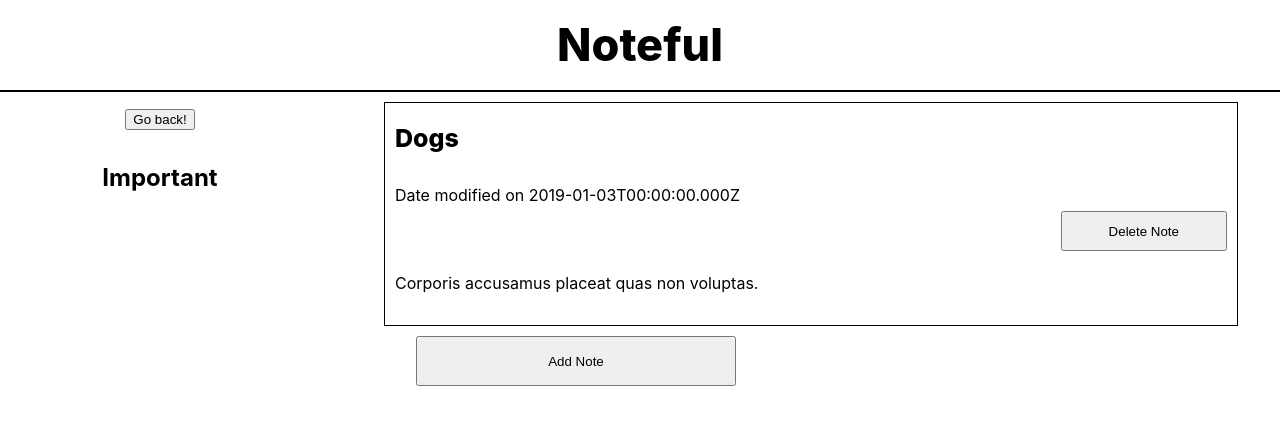
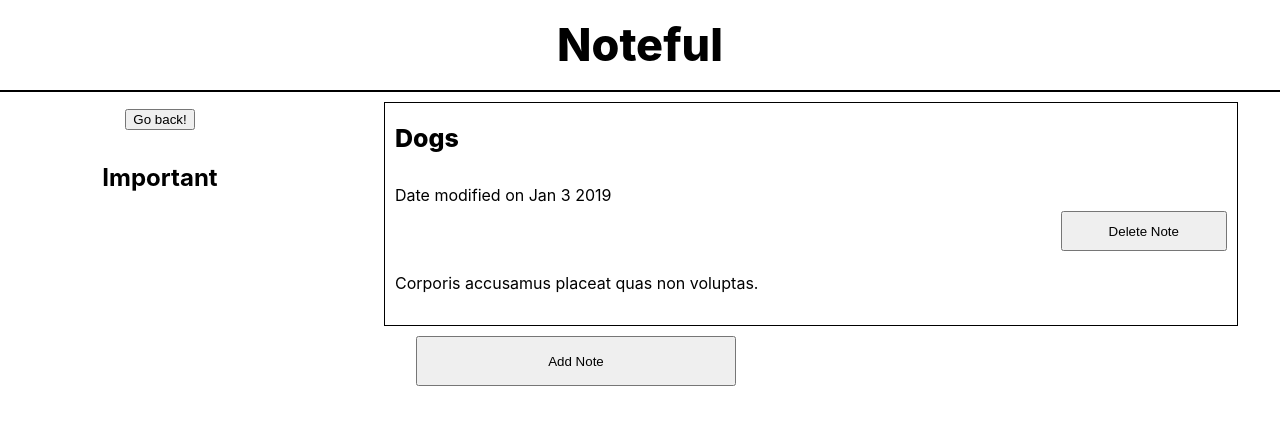
Before and after one commit to thinkful-ei-orka/noteful-jono-ryan, a React (Create React App) app: page /note/cbc787a0-ffaf-11e8-8eb2-f2801f1b9fd1 in a window 1280 px wide. Shown: the top 424 px of the page. Built offline with nearby package versions, Linux system fonts and the light colour scheme; the HTML template or start-up script is replaced by a standard one.

Commit message:
adjusted time formatting

```diff
--- a/package.json
+++ b/package.json
@@ -8,6 +8,7 @@
     "@testing-library/user-event": "^7.2.1",
     "date-fns": "^2.14.0",
     "dom": "0.0.3",
+    "moment": "^2.25.3",
     "react": "^16.13.1",
     "react-dom": "^16.13.1",
     "react-router-dom": "^5.2.0",
--- a/src/Main/Note.js
+++ b/src/Main/Note.js
@@ -1,6 +1,7 @@
 import React from 'react';
 import { NavLink } from 'react-router-dom';
-// import { format } from 'date-fns'
+import moment from 'moment';
+
 
 export default function Note(props) {
     return(
@@ -8,7 +9,7 @@ export default function Note(props) {
             {props.notes.map(note =>
             <div className='noteItem' key={note.id} >
             <NavLink className='navlink note-name' to={'/note/' + note.id}>{note.name}</NavLink>
-            <p className='date'>{`Date modified on ${note.modified}`}</p>
+            <p className='date'>{`Date modified on ${moment(note.modified).format('MMM D YYYY')}`}</p>
             <button className='delete-note'>Delete Note</button>
             {props.showDescription ? (<p>{note.content}</p>): ''}
             </div>
```
Also changed, not shown: 1 other file (tests, documents, lock files or other folders).
